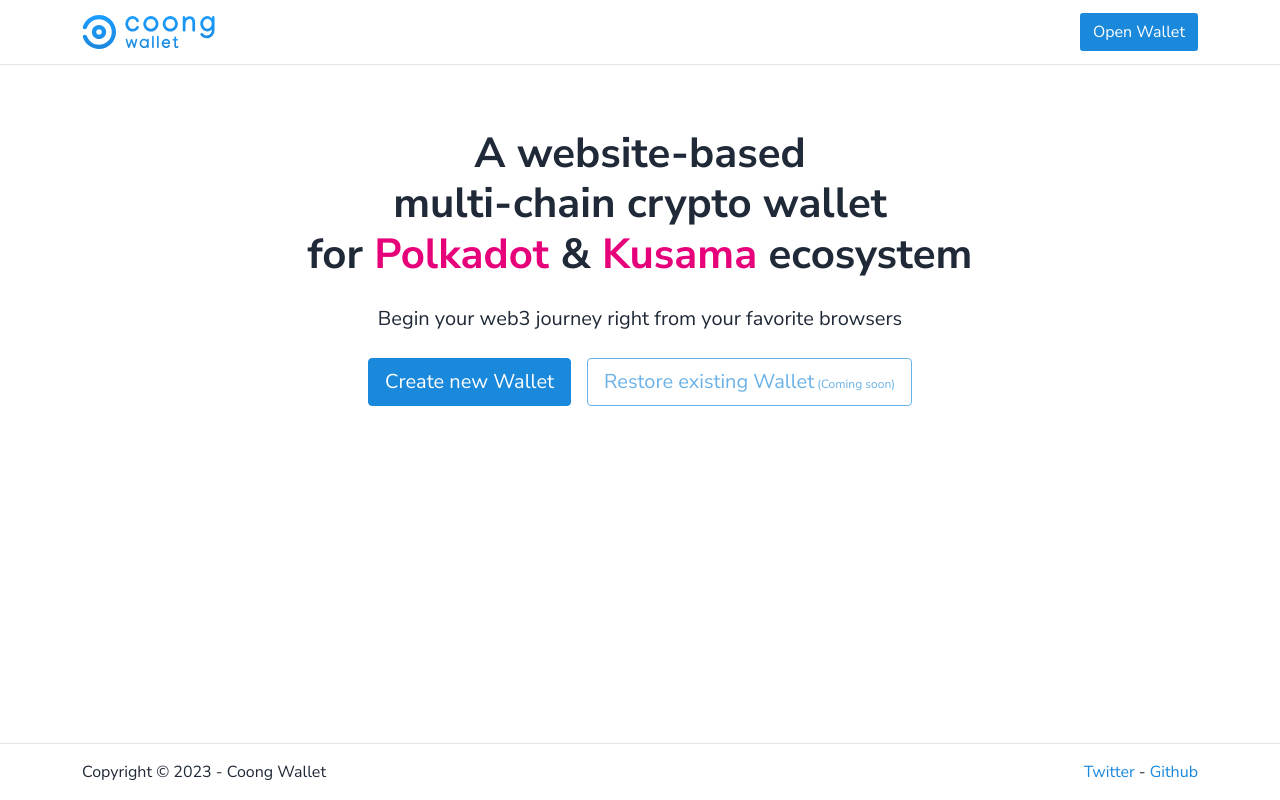
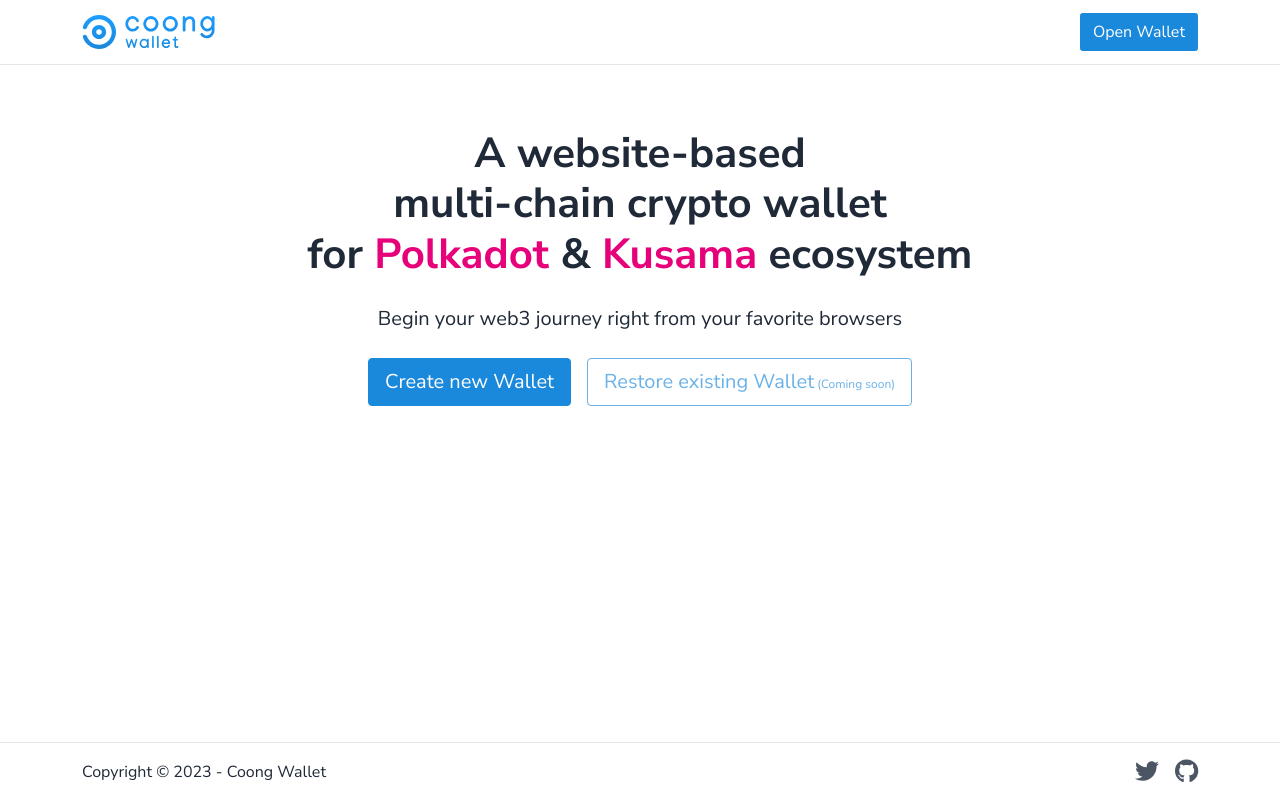
Before and after one commit to CoongCrafts/coongwallet.io, a React (Vite) app: page / in a window 1280 px wide. Built offline with nearby package versions, Linux system fonts and the light colour scheme.

Commit message:
refactor: add icon to social media links

```diff
--- a/package.json
+++ b/package.json
@@ -10,6 +10,9 @@
     "prettify": "prettier --write ."
   },
   "dependencies": {
+    "@fortawesome/fontawesome-svg-core": "^6.3.0",
+    "@fortawesome/free-brands-svg-icons": "^6.3.0",
+    "@fortawesome/react-fontawesome": "^0.2.0",
     "react": "^18.2.0",
     "react-bootstrap": "^2.7.2",
     "react-dom": "^18.2.0"
--- a/src/components/Footer.tsx
+++ b/src/components/Footer.tsx
@@ -1,6 +1,8 @@
 import { FC } from 'react';
 import { Props } from '../types';
 import { Container } from 'react-bootstrap';
+import { FontAwesomeIcon } from '@fortawesome/react-fontawesome';
+import { faTwitter, faGithub } from '@fortawesome/free-brands-svg-icons';
 
 const Footer: FC<Props> = ({ className = '' }) => {
   return (
@@ -8,8 +10,13 @@
       <Container>
         <div className='flex flex-col sm:flex-row justify-between items-center py-4 gap-4'>
           <span>Copyright &copy; 2023 - Coong Wallet</span>
-          <div>
-            <a href='https://twitter.com/CoongWallet'>Twitter</a> - <a href='https://github.com/CoongCrafts'>Github</a>
+          <div className='flex gap-4'>
+            <a href='https://twitter.com/CoongWallet' target='_blank'>
+              <FontAwesomeIcon icon={faTwitter} size='xl' className='text-gray-600 hover:text-gray-800' />
+            </a>
+            <a href='https://github.com/CoongCrafts' target='_blank'>
+              <FontAwesomeIcon icon={faGithub} size='xl' className='text-gray-600 hover:text-gray-800' />
+            </a>
           </div>
         </div>
       </Container>
```
Also changed, not shown: 1 other file (tests, documents, lock files or other folders).
